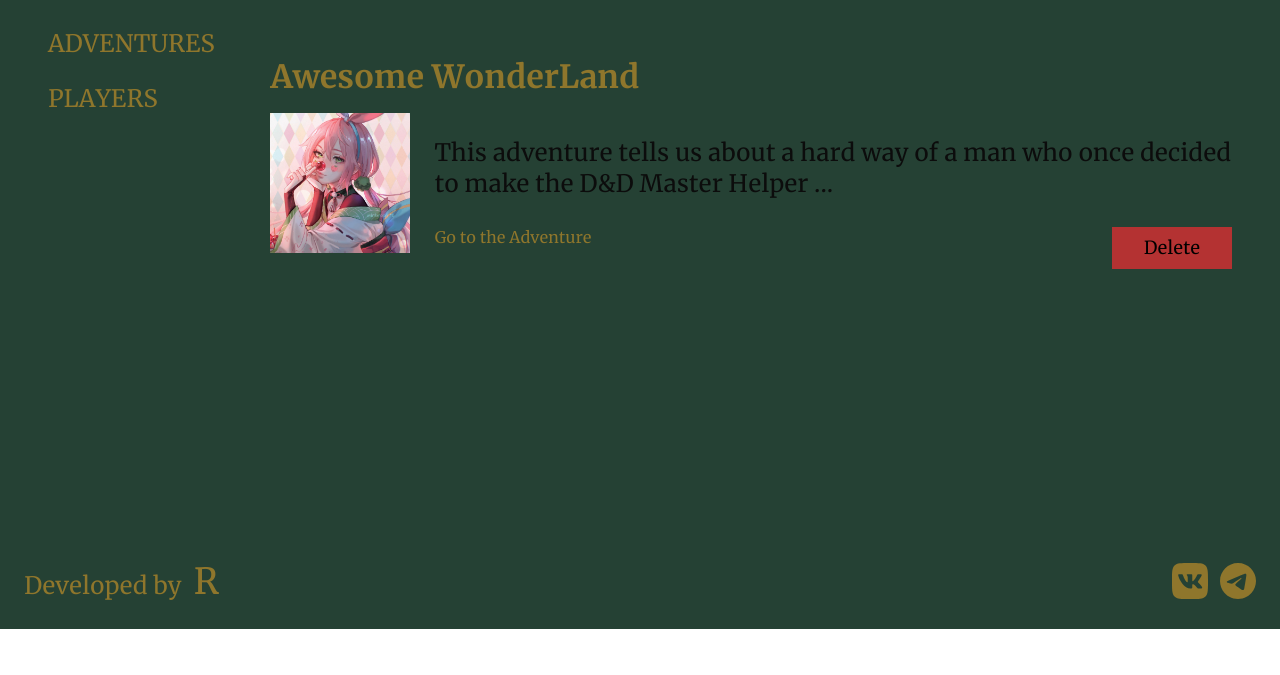
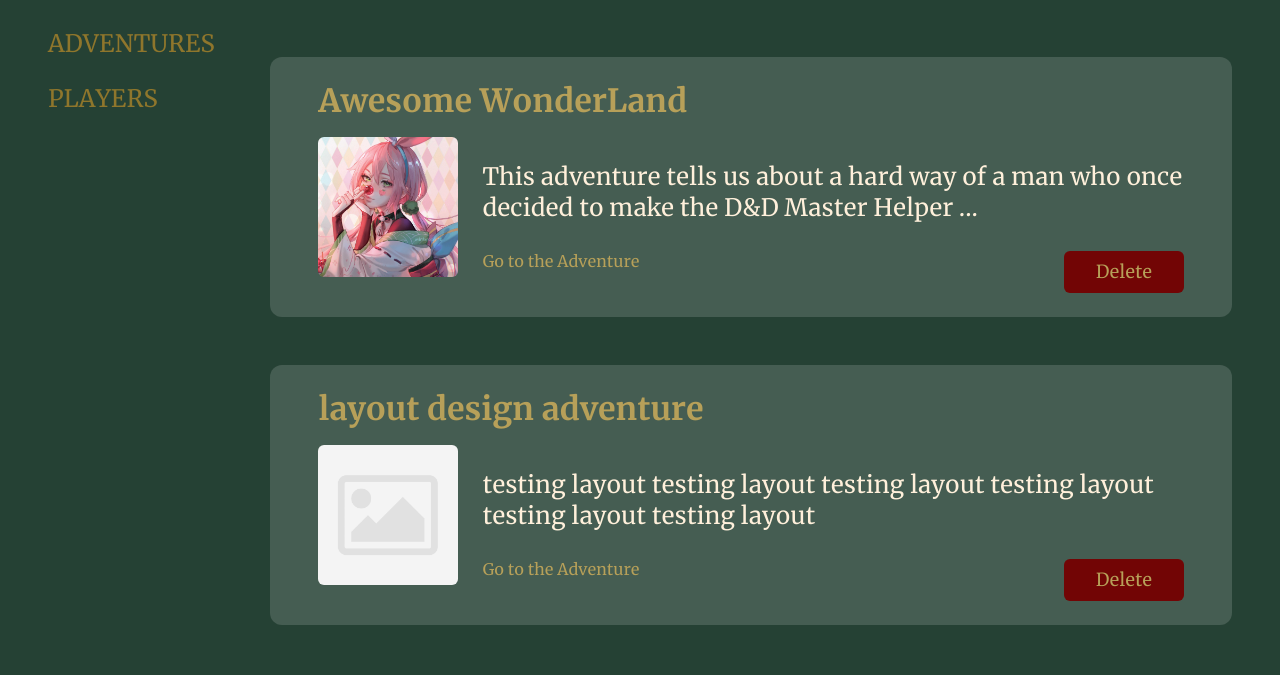
Before and after one commit to redjohnfrv/dndhelper-next, a Next.js app: page /adventures in a window 1280 px wide. Shown: the part 171-846 px from the top of the page. Before the commit the page ends 800 px from the top, so only its background shows below. Built offline with nearby package versions, Linux system fonts and the light colour scheme; data requests are answered from the project's data file.

Commit message:
styles: colors, buttons, adventure list

```diff
--- a/constants/styles.ts
+++ b/constants/styles.ts
@@ -6,11 +6,10 @@ export const size = {
 
 export const color = {
   black: '#0c0c0c',
-  danger: '#B43232',
-  edit: '#fff0db',
+  danger: '#720505',
+  white: '#fff0db',
+  darkGreen: '#254134', //bg
+  gold: '#8f762c', //common nav, h1
+  transparent: 'rgba(232,232,232,0.16)', //transparent blocks
+  lightGold: '#b7a059', //sublinks, h2,h3
 }
-
-export const theme = {
-  common: '#254134',
-  text: '#8f762c'
-}
--- a/db.json
+++ b/db.json
@@ -5,6 +5,12 @@
       "desc": "This adventure tells us about a hard way of a man who once decided to make the D&D Master Helper ...",
       "avatar": "/images/P5UuK5SQ8vM.jpg",
       "id": 1
+    },
+    {
+      "name": "layout design adventure",
+      "desc": "testing layout testing layout testing layout testing layout testing layout testing layout",
+      "avatar": null,
+      "id": 2
     }
   ],
   "modules": [
--- a/layout/AdventuresList/AdventuresList.tsx
+++ b/layout/AdventuresList/AdventuresList.tsx
@@ -4,7 +4,7 @@ import {useSelector} from 'react-redux'
 
 //** utils
 import {IAdventure} from '../../dto/adventure'
-import {routes, size} from '../../constants'
+import {color, routes, size} from '../../constants'
 import {adventuresSelector} from '../../redux/adventures'
 
 //** components
@@ -27,7 +27,7 @@ export const AdventuresList = ({adventure, onDelete}: Props) => {
       <Content>
         <Avatar image={avatar} alt="Adventure avatar" />
         <Description>
-          <Text size={size.normalText}>
+          <Text size={size.normalText} color={color.white}>
             {desc}
           </Text>
           <AdvNavigation>
@@ -54,6 +54,9 @@ const Wrapper = styled.div`
   flex-direction: column;
   gap: 16px;
   width: 100%;
+  padding: 24px 48px;
+  background: ${color.transparent};
+  border-radius: 12px;
 `
 const Content = styled.div`
   display: flex;
@@ -71,4 +74,13 @@ const AdvNavigation = styled.div`
   display: flex;
   justify-content: space-between;
   width: 100%;
+
+  & a {
+    height: ${size.normalText};
+    color: ${color.lightGold};
+
+    &:after {
+      background: ${color.lightGold};
+    }
+  }
 `
--- a/layout/Footer/Footer.tsx
+++ b/layout/Footer/Footer.tsx
@@ -2,7 +2,7 @@ import React from 'react'
 import styled from 'styled-components'
 
 //** utils
-import {size, theme} from '../../constants'
+import {color, size} from '../../constants'
 import {Telegram, Vkontakte} from '../ui/Svg'
 
 export const Footer = () => {
@@ -45,6 +45,6 @@ const Icons = styled.div`
   & svg {
     width: 36px;
     height: 36px;
-    fill: ${theme.text};
+    fill: ${color.gold};
   }
 `
--- a/layout/ui/Avatar/Avatar.tsx
+++ b/layout/ui/Avatar/Avatar.tsx
@@ -34,5 +34,6 @@ const Wrapper = styled.div`
     object-fit: cover;
     width: 100%;
     height: auto !important;
+    border-radius: 6px;
   }
 `
--- a/layout/ui/Button/Button.tsx
+++ b/layout/ui/Button/Button.tsx
@@ -54,10 +54,16 @@ const Btn = styled.button<{
   line-height: ${size.normalText};
   padding: 16px 0;
   text-align: center;
+  color: ${color.lightGold};
   background: ${props => props.theme === 'warning' ? color.danger : '#d2d2d2'};
   border: none;
+  border-radius: 6px;
   pointer-events: all;
   opacity: 1;
+
+  &:active {
+    box-shadow: -1px -1px 1px 0 black, 1px 1px 1px 0 black;
+  }
 
   ${props => props.small && {
     width: '120px',
--- a/layout/ui/Container/Container.tsx
+++ b/layout/ui/Container/Container.tsx
@@ -2,7 +2,7 @@ import React, {ReactNode} from 'react'
 import styled from 'styled-components'
 
 //** utils
-import {theme} from '../../../constants'
+import {color} from '../../../constants'
 
 interface Props {
   children: ReactNode
@@ -20,5 +20,5 @@ const Wrapper = styled.div`
   max-width: 1920px;
   margin: 0 auto;
   padding: 24px;
-  background: ${theme.common};
+  background: ${color.darkGreen};
 `
--- a/layout/ui/Textarea/Textarea.tsx
+++ b/layout/ui/Textarea/Textarea.tsx
@@ -32,7 +32,7 @@ const Wrapper = styled.div`
     margin: 0;
     padding: 0 0 0 2px;
     font-size: ${size.normalText};
-    background: ${color.edit};
+    background: ${color.white};
     border: none;
   }
 `
--- a/layout/ui/Titles/Titles.tsx
+++ b/layout/ui/Titles/Titles.tsx
@@ -1,6 +1,6 @@
 import React from 'react'
 import styled from 'styled-components'
-import {size} from '../../../constants'
+import {color, size} from '../../../constants'
 
 interface Props {
   text: string
@@ -32,6 +32,7 @@ export const TitleH2 = ({text, align}: Props) => {
 const WrapperH2 = styled.h2<{align: 'center' | 'right' | undefined}>`
   width: 100%;
   font-size: 32px;
+  color: ${color.lightGold};
   text-align: ${props => props.align || 'left'};
 `
 
--- a/pages/index.tsx
+++ b/pages/index.tsx
@@ -64,6 +64,7 @@ const ImageBlock = styled.div`
   & span {
     width: 100% !important;
     height: 100% !important;
+    border-radius: 12px;
   }
 
   & img {
@@ -81,4 +82,5 @@ const HelloText = styled.div`
   max-width: 65%;
   padding: 24px;
   background: linear-gradient(to top right, rgba(255, 255, 255, 0.04), rgba(224, 224, 224, 0.64));
+  border-radius: 12px;
 `
```
